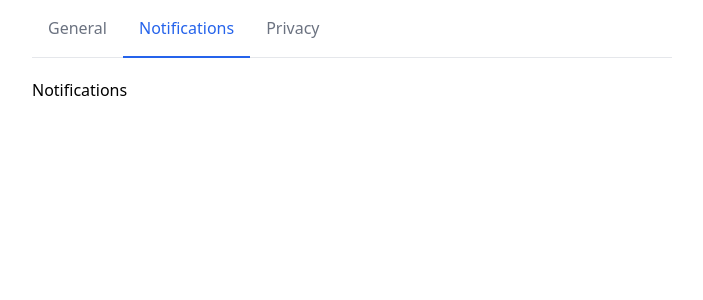
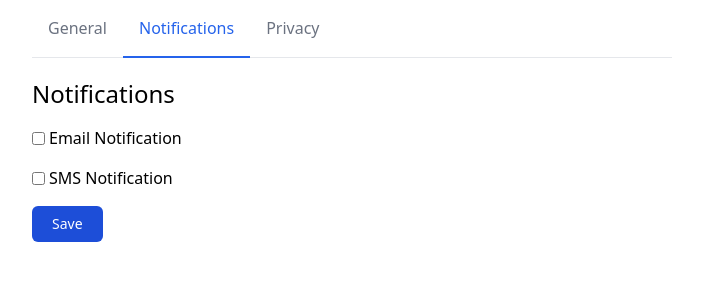
Before and after one commit to Alzubair98/vue-settings, a Vue app: page / in a window 1280 px wide. Both pictures are taken after a click on the button "Notifications". Shown: the top 300 px of the page, without its empty margins (288-991 px from the left). Built offline with nearby package versions, Linux system fonts and the light colour scheme; the HTML template or start-up script is replaced by a standard one.

Commit message:
add code for notification section

```diff
--- a/src/components/GeneralSetttings.vue
+++ b/src/components/GeneralSetttings.vue
@@ -40,8 +40,6 @@
 
 <script setup lang="ts">
 import { useSettings } from '../composables/useSettings'
-import { ref } from 'vue'
 
 const { general } = useSettings()
-const thisWillAlwaysBe0 = ref(0)
 </script>
--- a/src/components/NotificationsSettings.vue
+++ b/src/components/NotificationsSettings.vue
@@ -1,3 +1,22 @@
 <template>
-  <div>Notifications</div>
+  <div>
+    <h2 class="text-2xl mb-4">Notifications</h2>
+    <form class="space-y-4 mx-auto">
+      <div class="flex items-center gap-1">
+        <input type="checkbox" v-model="notification.email" />
+        <label> Email Notification </label>
+      </div>
+      <div class="flex items-center gap-1">
+        <input type="checkbox" v-model="notification.sms" />
+        <label> SMS Notification</label>
+      </div>
+      <button type="submit" class="btn-primary">Save</button>
+    </form>
+  </div>
 </template>
+
+<script lang="ts" setup>
+import { useSettings } from '../composables/useSettings'
+
+const { notification } = useSettings()
+</script>
--- a/src/components/PrivacySettings.vue
+++ b/src/components/PrivacySettings.vue
@@ -1,3 +1,26 @@
 <template>
-  <div>Privacy</div>
+  <div>
+    <h2 class="text-2xl mb-4">Privacy</h2>
+    <form class="space-y-4 mx-auto">
+      <div class="flex items-center gap-1">
+        <input type="checkbox" v-model="privacy.searchEngineIndexing" />
+        <label> Search engine indexing </label>
+      </div>
+
+      <div>
+        <label> Visbility </label>
+        <select v-model="privacy.visbility">
+          <option value="private">Private</option>
+          <option value="public">public</option>
+        </select>
+      </div>
+      <button type="submit" class="btn-primary">Save</button>
+    </form>
+  </div>
 </template>
+
+<script setup lang="ts">
+import { useSettings } from '../composables/useSettings'
+
+const { privacy } = useSettings()
+</script>
```
